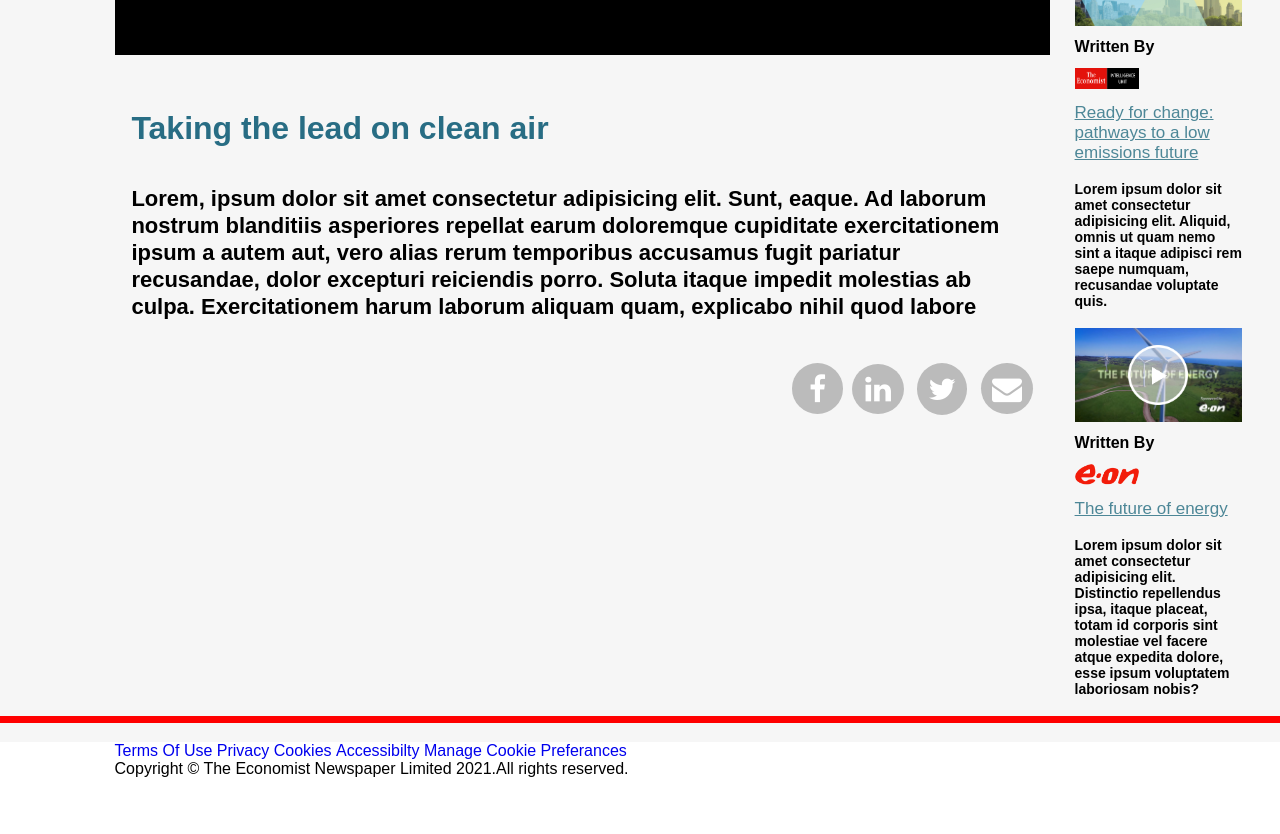
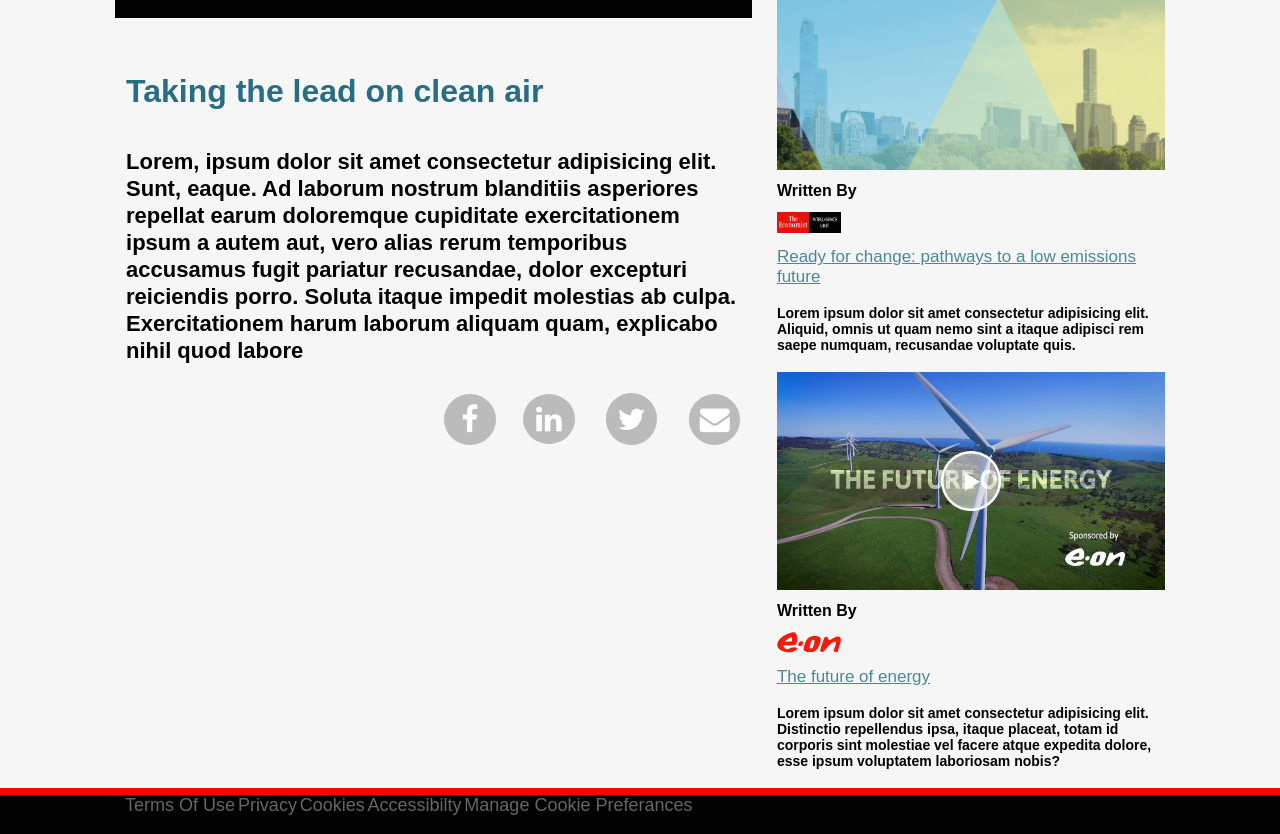
Before and after one commit to saurabh-gaonkar/sasstest, a website: page index.html in a window 1280 px wide. Shown: the part 701-1535 px from the top of the page. Before the commit the page ends 1479 px from the top, so only its background shows below. Drawn offline with Linux system fonts and the light colour scheme.

Commit message:
footer css in progress

```diff
--- a/assets/scss/common/_mixins.scss
+++ b/assets/scss/common/_mixins.scss
@@ -89,5 +89,5 @@
 }
 
 @mixin hover-effect() {
-    color: #ff0000;
+    color: #fff;
 }
--- /dev/null
+++ b/assets/scss/homepage/_footer.scss
@@ -0,0 +1,18 @@
+footer {
+    background-color: map-get($colors,black_color );
+    @at-root
+    .footer-menus {
+        @include flex_properties(space-between,center);
+        width: 54%;
+        margin-left: 1%;
+        li {
+            a {
+                color: map-get($colors,lightest-white);
+                font-size: map-get($font,font-xviii);
+                &:hover {
+                    @include hover-effect();
+                }
+            }
+        }
+    }
+}
--- a/assets/scss/homepage/_main.scss
+++ b/assets/scss/homepage/_main.scss
@@ -1,5 +1,6 @@
 main {
-    @include pd_values(1.5%,0);
+    @include pd-rule(top,1.5%);
+    @include pd-rule(bottom,0);
     background-color: map-get($colors,faint_gray);
    &::after {
        content: "";
--- a/assets/scss/homepage/_page-content.scss
+++ b/assets/scss/homepage/_page-content.scss
@@ -9,6 +9,9 @@
                 figure {
                     width: 935px;
                     height: 415px;
+                    @include reverse_breakpoint("large-pc") {
+                        width: auto;
+                    }
                 }
             }
             @at-root
@@ -78,6 +81,12 @@
                         @include pd_values(35%,36%);
                     }
                 }
+                @include reverse_breakpoint("large-pc") {
+                    width: 41.1%;
+                }
+                @include reverse_breakpoint("mini-ipad") {
+                    width: 80%;
+                }
             }
         }
 
@@ -132,4 +141,8 @@
             }
         }
     }
+    @include reverse_breakpoint("mini-ipad") {
+        flex-direction: column;
+        row-gap: 10px;
+    }
 }
--- a/assets/scss/style.scss
+++ b/assets/scss/style.scss
@@ -5,3 +5,4 @@
 @import "./homepage/main";
 @import "./homepage/title";
 @import "./homepage/page-content";
+@import "./homepage/footer";
```
Also changed, not shown: assets/css/style.css.
